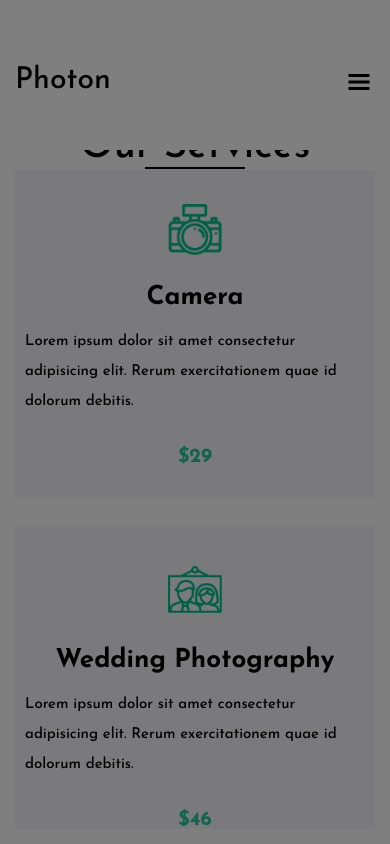
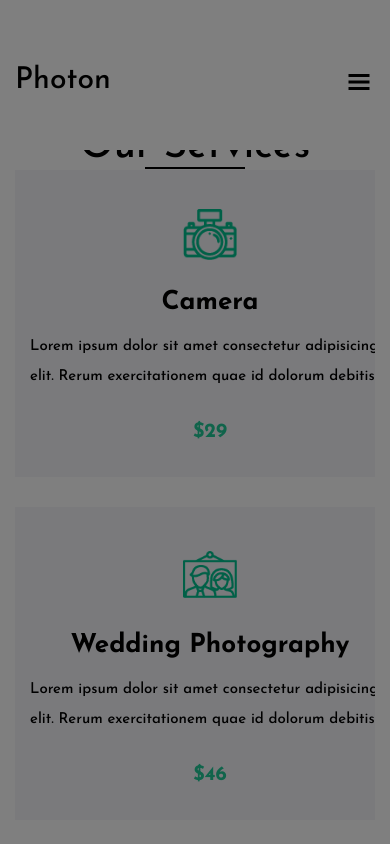
Before and after one commit to sararatBurke/photoGallery, a React Native app: screen /Services in a window 390 px wide. Built offline with nearby package versions, Linux system fonts and the light colour scheme.

Commit message:
cleaned up unuse space

```diff
--- a/screens/services.js
+++ b/screens/services.js
@@ -3,7 +3,6 @@ import { ScaledSheet } from 'react-native-size-matters';
 import { View, Text,  Image, ScrollView } from 'react-native';
 
 export default function App() {
-
   return (
     <View style={styles.homeContainer}>
         <ScrollView>
@@ -83,11 +82,12 @@ const styles = ScaledSheet.create({
         alignItems: 'center',
     },
     serviceType: {
+        width: 390,
         justifyContent: 'center',
         alignItems: 'center',
         backgroundColor: 'rgb(245,245,250)',
-        padding: 10,
-        marginVertical: 15
+        padding: 15,
+        marginVertical: 15,
     },
     contentTitle:{
         fontFamily: 'JosefinSans-Bold',
@@ -106,7 +106,4 @@ const styles = ScaledSheet.create({
         color: '#20c997',
         marginVertical: 20
     },
-
-
-
 })
```
